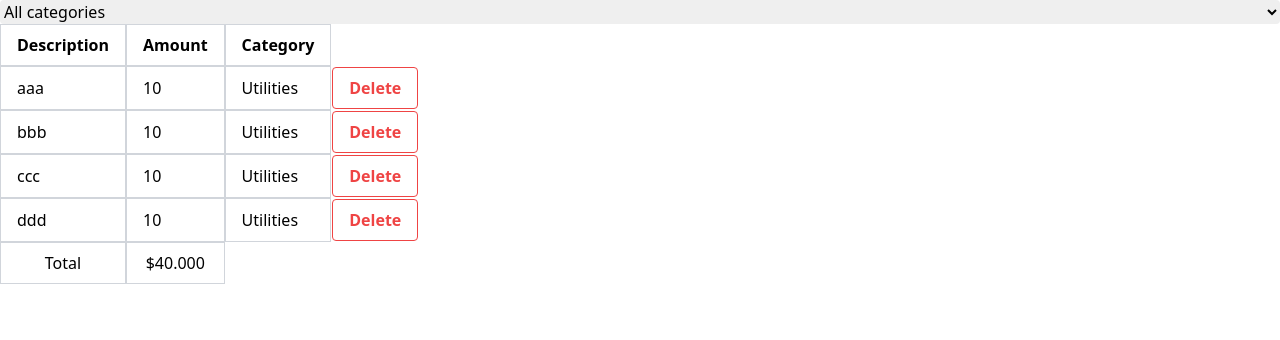
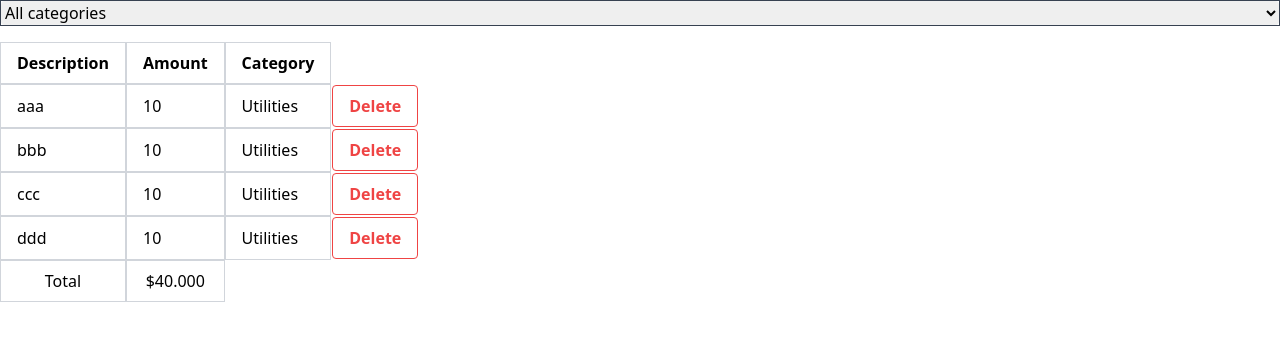
Before and after one commit to fatemehamedani/react-mosh, a React (Vite) app: page / in a window 1280 px wide. Shown: the top 340 px of the page. Built offline with nearby package versions, Linux system fonts and the light colour scheme.

Commit message:
building ExpenseList & ExpenseFilter

```diff
--- a/src/App.tsx
+++ b/src/App.tsx
@@ -4,6 +4,7 @@ import ExpenseList from "./expense-tracket/components/ExpenseList";
 import ExpenseFilter from "./expense-tracket/components/ExpenseFilter";
 
 const App = () => {
+  const [selectedCategory , setSelectedCategory] = useState('');
   const [expenses, setExpenses] = useState([
     { id: 1, description: "aaa", amount: 10, category: "Utilities" },
     { id: 2, description: "bbb", amount: 10, category: "Utilities" },
@@ -11,11 +12,15 @@ const App = () => {
     { id: 4, description: "ddd", amount: 10, category: "Utilities" },
   ]);
 
+  const visibleExpense = selectedCategory ? expenses.filter(e => e.category === selectedCategory) : expenses;
+
   return (
     <div>
-      <ExpenseFilter onSelectCategory={(category) => console.log(category)} />
+      <div className="mb-4 border border-gray-700 font-thin ">
+        <ExpenseFilter onSelectCategory={(category) => setSelectedCategory(category)} />
+      </div>
       <ExpenseList
-        expenses={expenses}
+        expenses={visibleExpense}
         onDelete={(id) => setExpenses(expenses.filter((e) => e.id !== id))}
       />
     </div>
```
